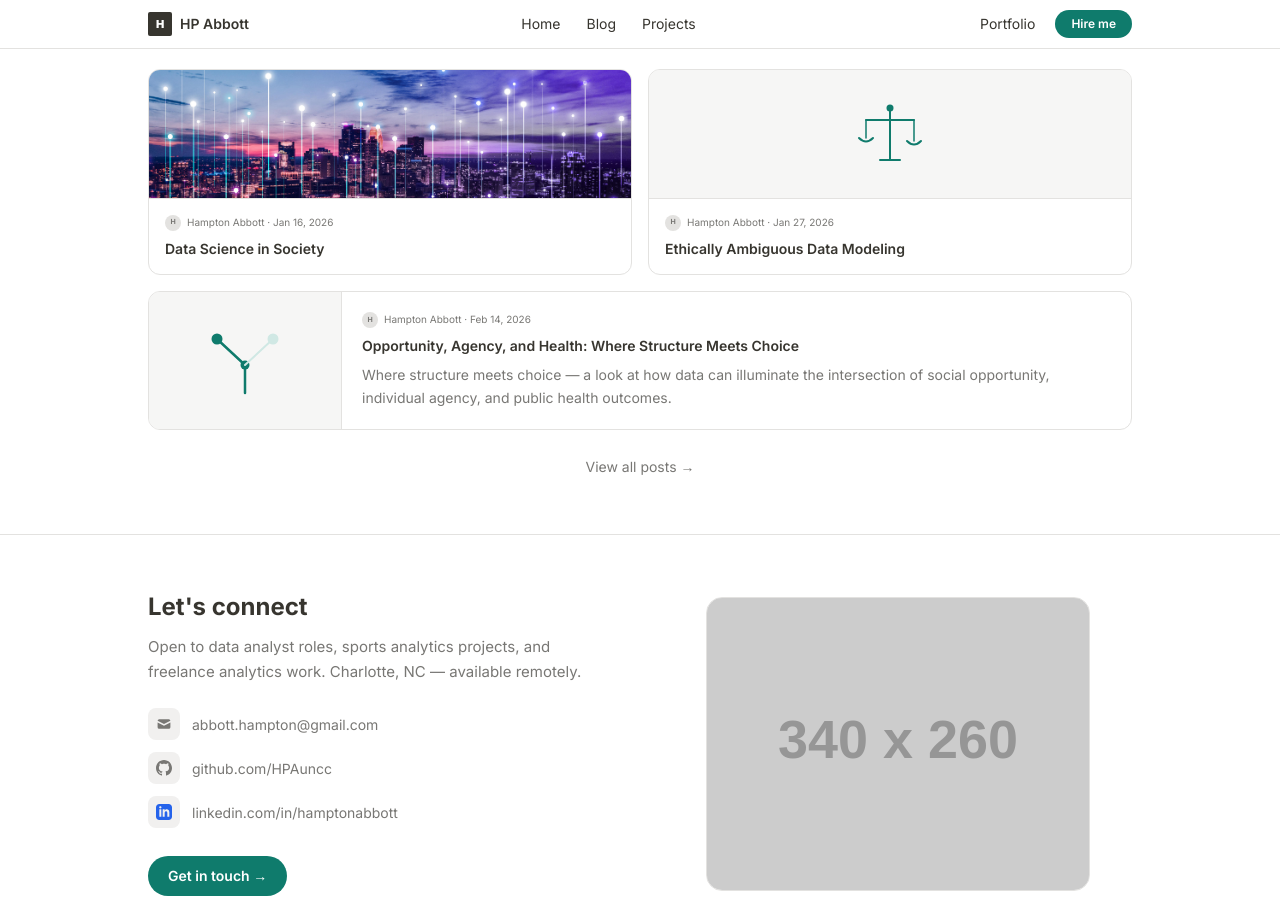
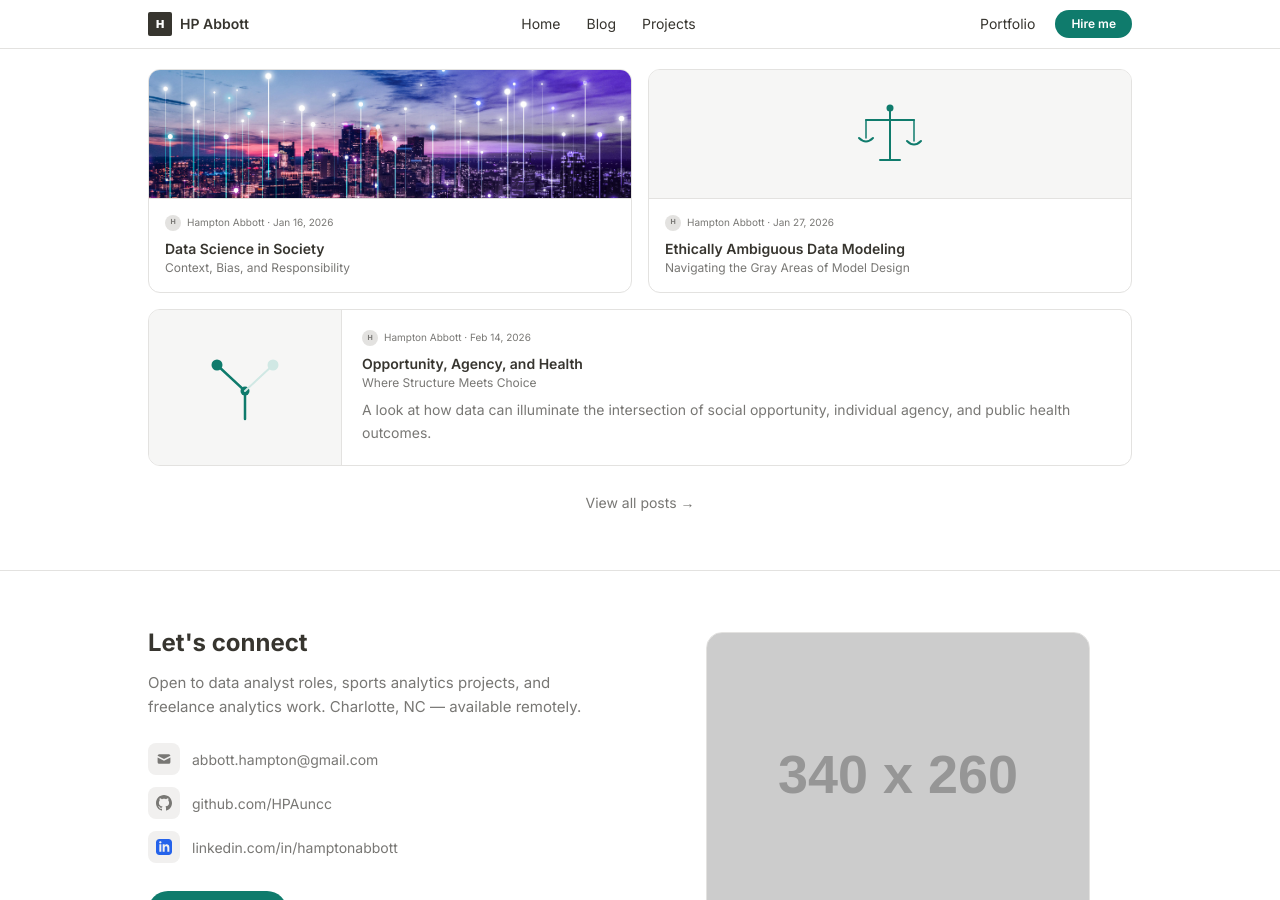
Before and after one commit to HPAuncc/HPAuncc.github.io, a Jekyll site: the page built from index.html, in a window 1280 px wide and 900 px high, scrolled down 1394 px. Built offline with Jekyll 4.4.1, drawn with Linux system fonts in a browser that asks for light colours; nearby versions of some CDN libraries.

Commit message:
Add subtitles to blog posts and update index layout for improved clarity

```diff
--- a/_layouts/post.html
+++ b/_layouts/post.html
@@ -3,6 +3,7 @@ layout: default
 ---
 <article class="post">
   <h1>{{ page.title }}</h1>
+  {% if page.subtitle %}<p style="font-size:1.1rem;color:#6b7280;margin-top:-0.5rem;margin-bottom:0.5rem;font-weight:400;">{{ page.subtitle }}</p>{% endif %}
   <time datetime="{{ page.date | date_to_xmlschema }}">
     {{ page.date | date: "%B %d, %Y" }}
   </time>
--- a/index.html
+++ b/index.html
@@ -289,6 +289,7 @@ layout: null
             <span class="text-[10px] text-[#787774]">Hampton Abbott · Jan 16, 2026</span>
           </div>
           <div class="text-sm font-semibold text-[#37352f] leading-snug">Data Science in Society</div>
+          <div class="text-xs text-[#787774] mt-0.5">Context, Bias, and Responsibility</div>
         </div>
       </a>
 
@@ -318,6 +319,7 @@ layout: null
             <span class="text-[10px] text-[#787774]">Hampton Abbott · Jan 27, 2026</span>
           </div>
           <div class="text-sm font-semibold text-[#37352f] leading-snug">Ethically Ambiguous Data Modeling</div>
+          <div class="text-xs text-[#787774] mt-0.5">Navigating the Gray Areas of Model Design</div>
         </div>
       </a>
 
@@ -348,8 +350,9 @@ layout: null
               <div class="w-4 h-4 rounded-full bg-[#e3e2e0] flex items-center justify-center text-[7px] font-bold text-[#787774]">H</div>
               <span class="text-[10px] text-[#787774]">Hampton Abbott · Feb 14, 2026</span>
             </div>
-            <div class="text-sm font-semibold text-[#37352f] mb-2">Opportunity, Agency, and Health: Where Structure Meets Choice</div>
-            <p class="text-sm text-[#787774] leading-relaxed">Where structure meets choice — a look at how data can illuminate the intersection of social opportunity, individual agency, and public health outcomes.</p>
+            <div class="text-sm font-semibold text-[#37352f] leading-snug">Opportunity, Agency, and Health</div>
+            <div class="text-xs text-[#787774] mt-0.5 mb-2">Where Structure Meets Choice</div>
+            <p class="text-sm text-[#787774] leading-relaxed">A look at how data can illuminate the intersection of social opportunity, individual agency, and public health outcomes.</p>
           </div>
         </div>
       </a>
```
Also changed, not shown: _posts/2026-01-16-reflecting-on-data-science.md (+1 -0 lines), _posts/2026-01-27-ethically-ambiguous-data-modeling.md (+2 -1 lines), _posts/2026-02-14-opportunity-agency-and-health.md (+2 -1 lines).
